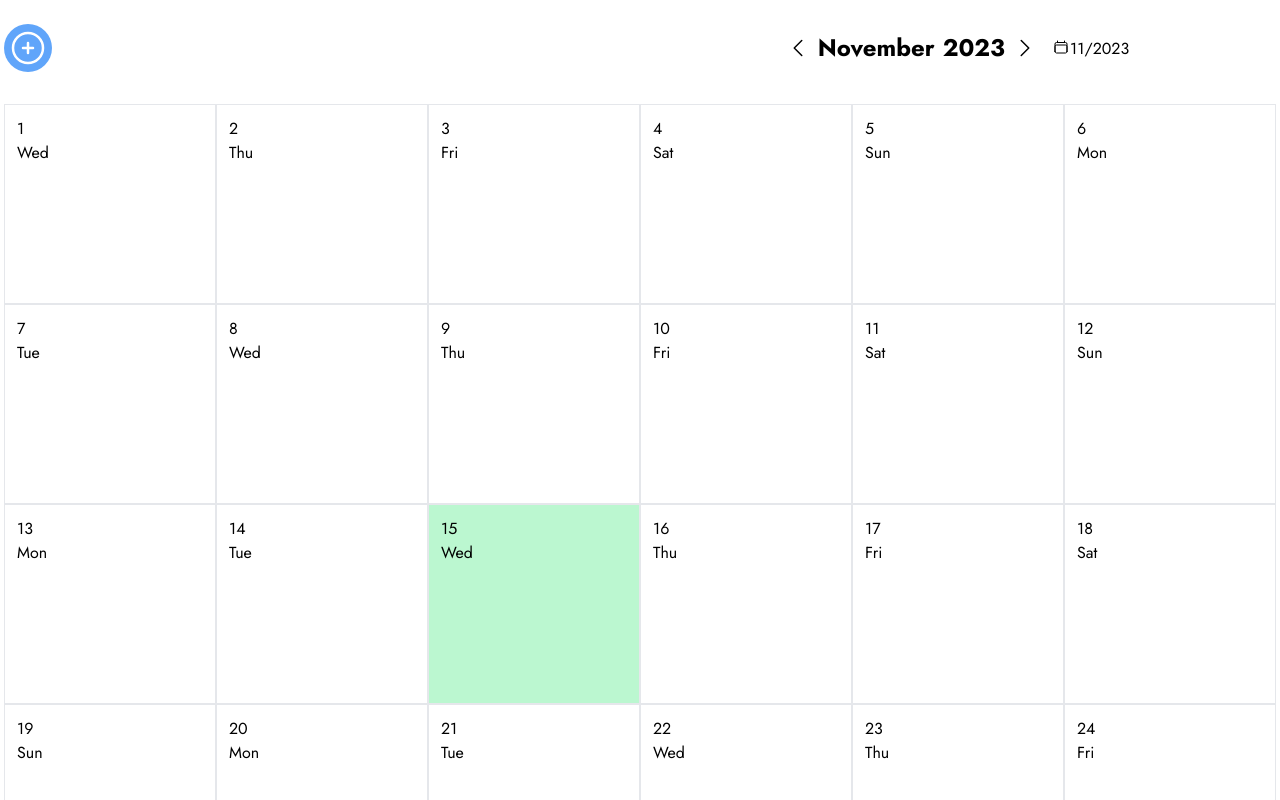
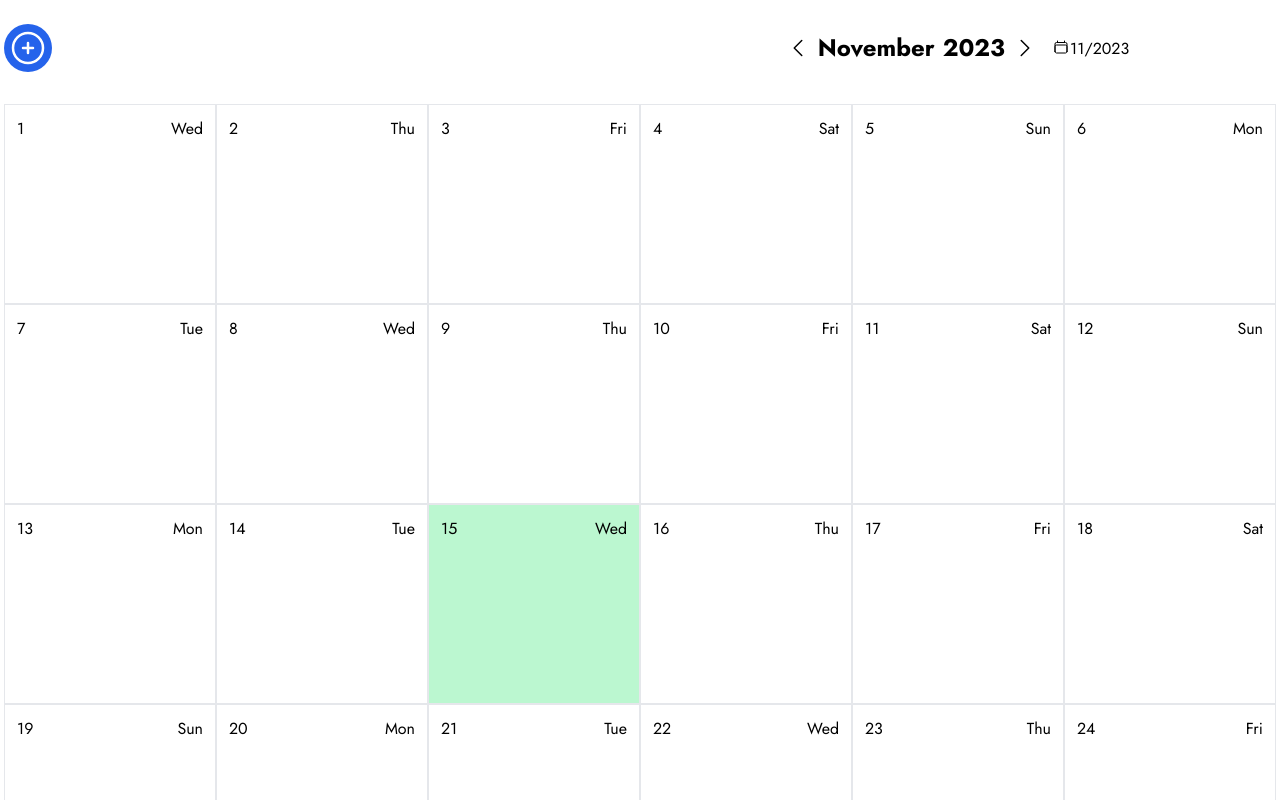
Before and after one commit to vasylhryniuk6/calendar-planner-test, a Next.js app: page / in a window 1280 px wide. Shown: the top 800 px of the page. Built offline with nearby package versions, Linux system fonts and the light colour scheme.

Commit message:
style: board events

```diff
--- a/src/modules/calendar/componets/calendar-board.tsx
+++ b/src/modules/calendar/componets/calendar-board.tsx
@@ -41,7 +41,7 @@ export const CalendarBoard = () => {
                 viewBox="0 0 24 24"
                 strokeWidth="1.5"
                 stroke="currentColor"
-                className="h-12 w-12 rounded-full bg-blue-400 p-1 text-white"
+                className="h-12 w-12 rounded-full bg-blue-600 p-1 text-white"
               >
                 <path
                   stroke-linecap="round"
--- a/src/modules/calendar/componets/calendar-cell.tsx
+++ b/src/modules/calendar/componets/calendar-cell.tsx
@@ -35,10 +35,10 @@ export const CalendarCell: React.FC<CalendarCellProps> = ({
 
   return (
     <article
-      className={cn('h-[200px] w-1/6 border border-gray-200 z-10', className)}
+      className={cn('h-[200px] w-1/6 border border-gray-200', className)}
     >
-      <div className="flex h-full justify-between p-3">
-        <div>
+      <div className="flex h-full flex-col p-3">
+        <div className="flex items-center justify-between">
           <h3>{date}</h3>
           <h4>{day}</h4>
         </div>
@@ -49,7 +49,7 @@ export const CalendarCell: React.FC<CalendarCellProps> = ({
               <button
                 key={item.id}
                 type="button"
-                className="z-50"
+                className="z-50 mt-2 whitespace-nowrap rounded-2xl bg-blue-600 font-semibold text-white"
                 onClick={() => handleOpen(item.id)}
               >
                 {item.title}
--- a/src/modules/calendar/componets/event-form.tsx
+++ b/src/modules/calendar/componets/event-form.tsx
@@ -4,6 +4,7 @@ import type { SubmitHandler } from 'react-hook-form';
 import { useForm } from 'react-hook-form';
 
 import { Input, InputDatepicker } from '@/components/ui';
+import { useModal } from '@/store';
 
 import { useEventForm } from '../store';
 
@@ -16,6 +17,7 @@ interface EventFormProps {
 
 export const EventForm = () => {
   const { addEvent, events, eventsIds, editEvent, addEventId } = useEventForm();
+  const { close } = useModal();
 
   const matchEventsId = events.find((event) => event.id === eventsIds);
   const { handleSubmit, control, reset } = useForm<EventFormProps>({
@@ -37,9 +39,11 @@ export const EventForm = () => {
         data.description,
       );
       addEventId('');
+      close();
     } else {
       addEvent(data.title, data.createdAt, data.beginTime, data.description);
       reset();
+      close();
     }
   };
   return (
```
